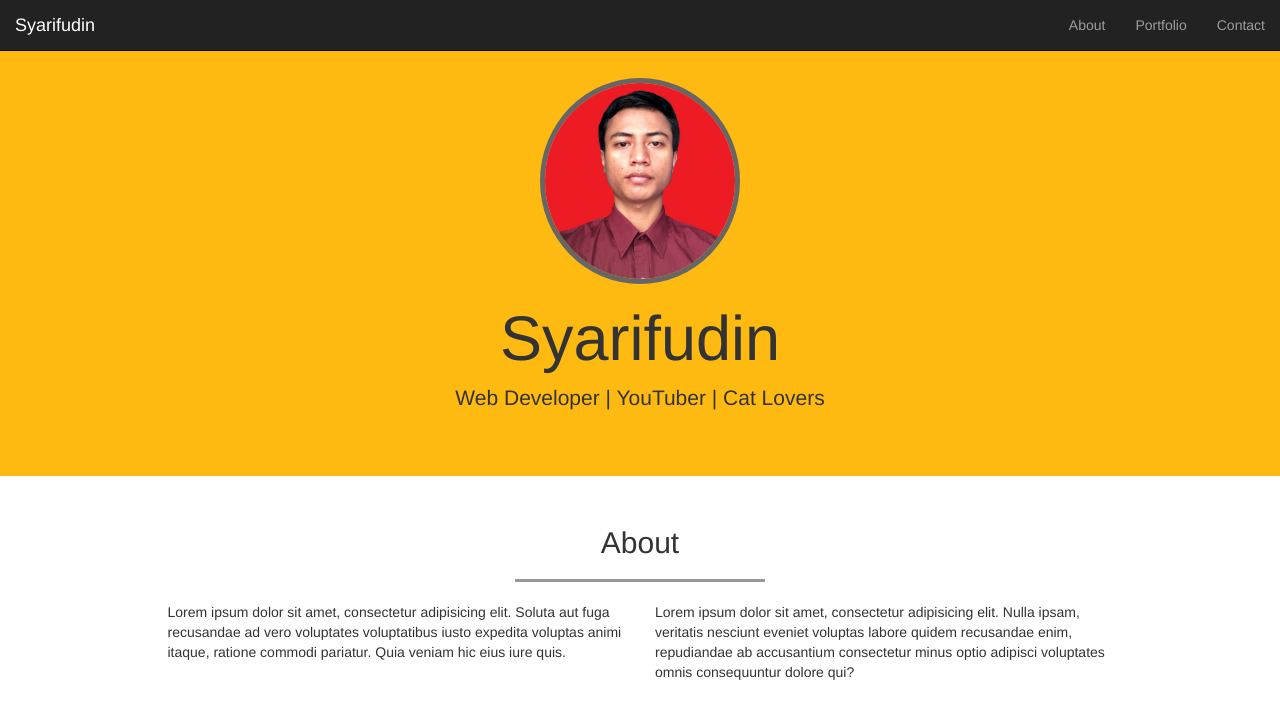
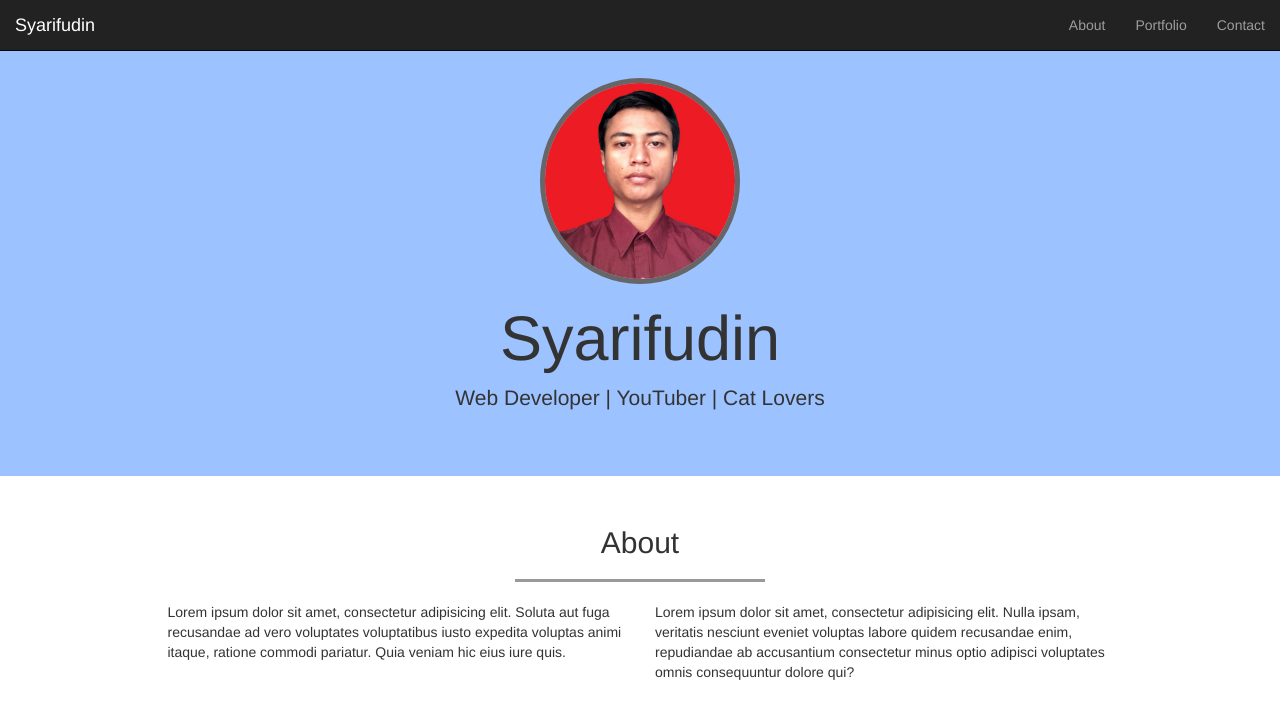
Before and after one commit to syarifse7/syarifse7.github.io, a plain HTML site: page index.html in a window 1280 px wide. Shown: the top 718 px of the page. Drawn offline with Linux system fonts and the light colour scheme.

Commit message:
mengubah background color jumbotron

```diff
--- a/index.html
+++ b/index.html
@@ -48,7 +48,7 @@
     <!-- akhir navbar -->
 
     <!-- jumbotron -->
-    <div class="jumbotron text-center" style="background-color: #ffba12">
+    <div class="jumbotron text-center" style="background-color: #9cc2ff;">
       <img src="image\me.jpg" class="img-circle">
       <h1>Syarifudin</h1>
       <p> Web Developer | YouTuber | Cat Lovers</p>
```
